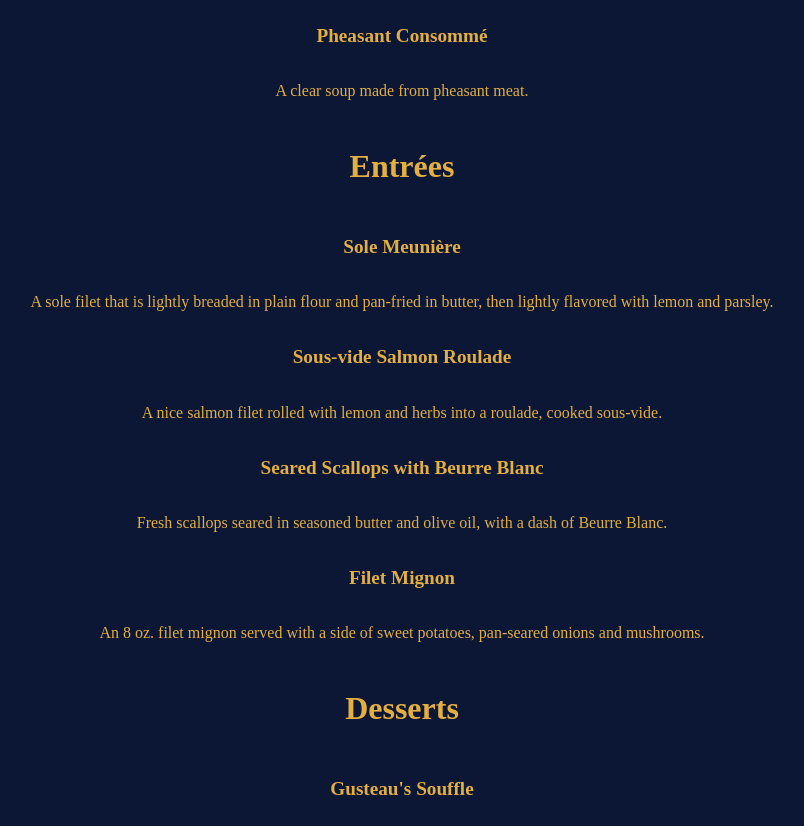
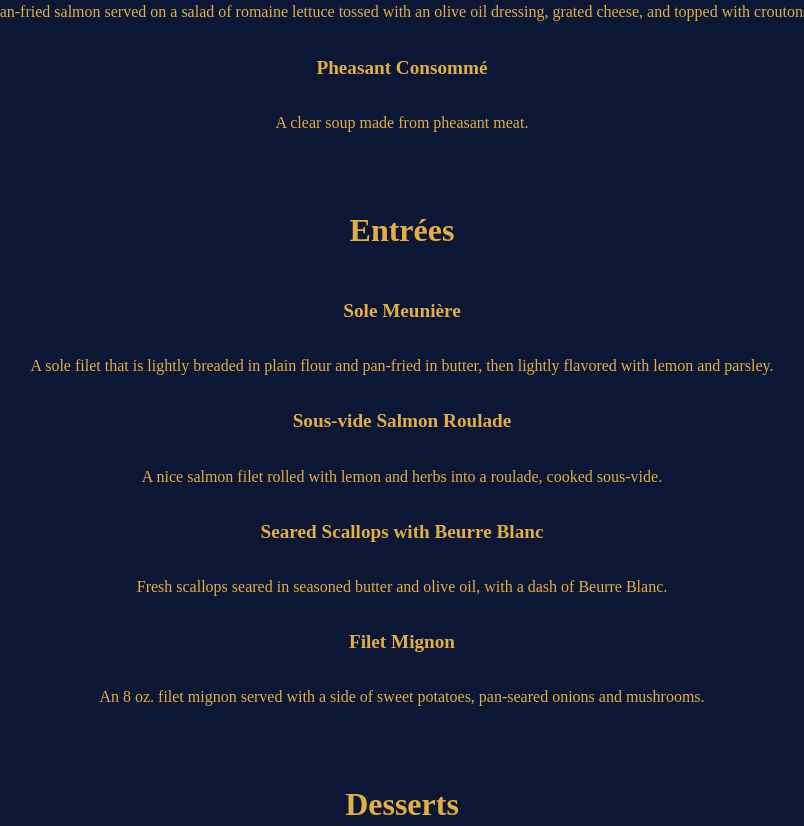
Before and after one commit to ajwjung/restaurant-page, a website built with webpack: page src/index.html in a window 1280 px wide. Shown: the part 1706-2532 px from the top of the page, without its empty margins (238-1042 px from the left). Built offline with nearby package versions, Linux system fonts and the light colour scheme.

Commit message:
style: Adjust menu sections' margins

```diff
--- a/src/style.css
+++ b/src/style.css
@@ -84,7 +84,7 @@ header {
 }
 
 main {
-    min-height: calc(100vh - 30vh - 15vh); /* minus header + footer */
+    min-height: 50vh
 }
 
 nav {
@@ -197,7 +197,9 @@ header,
 .entrees,
 .desserts,
 .contact-info {
+    height: 100%;
     width: var(--full-width);
+    margin: 4rem 0;
 }
 
 .menu-item > p,
```
